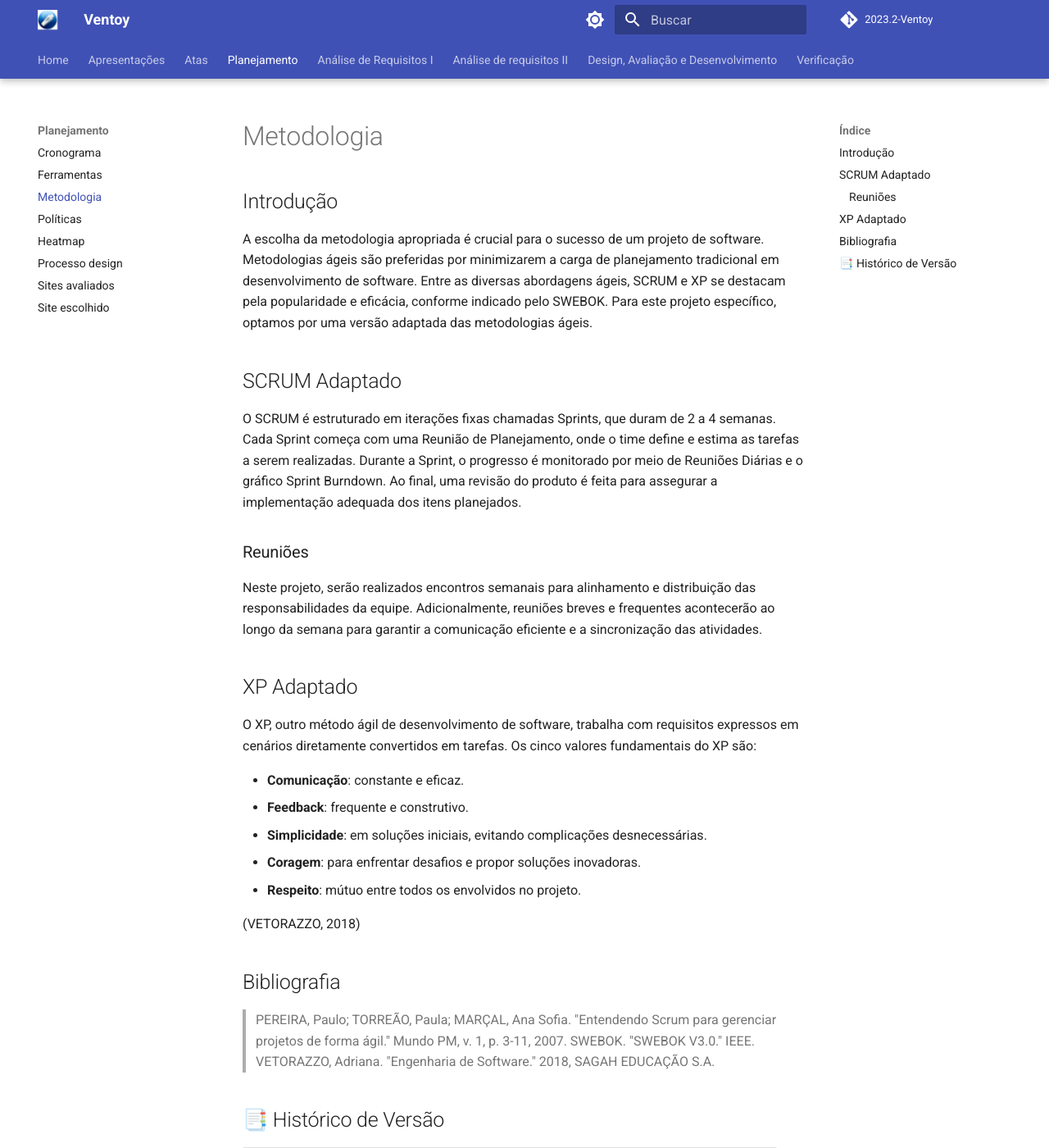
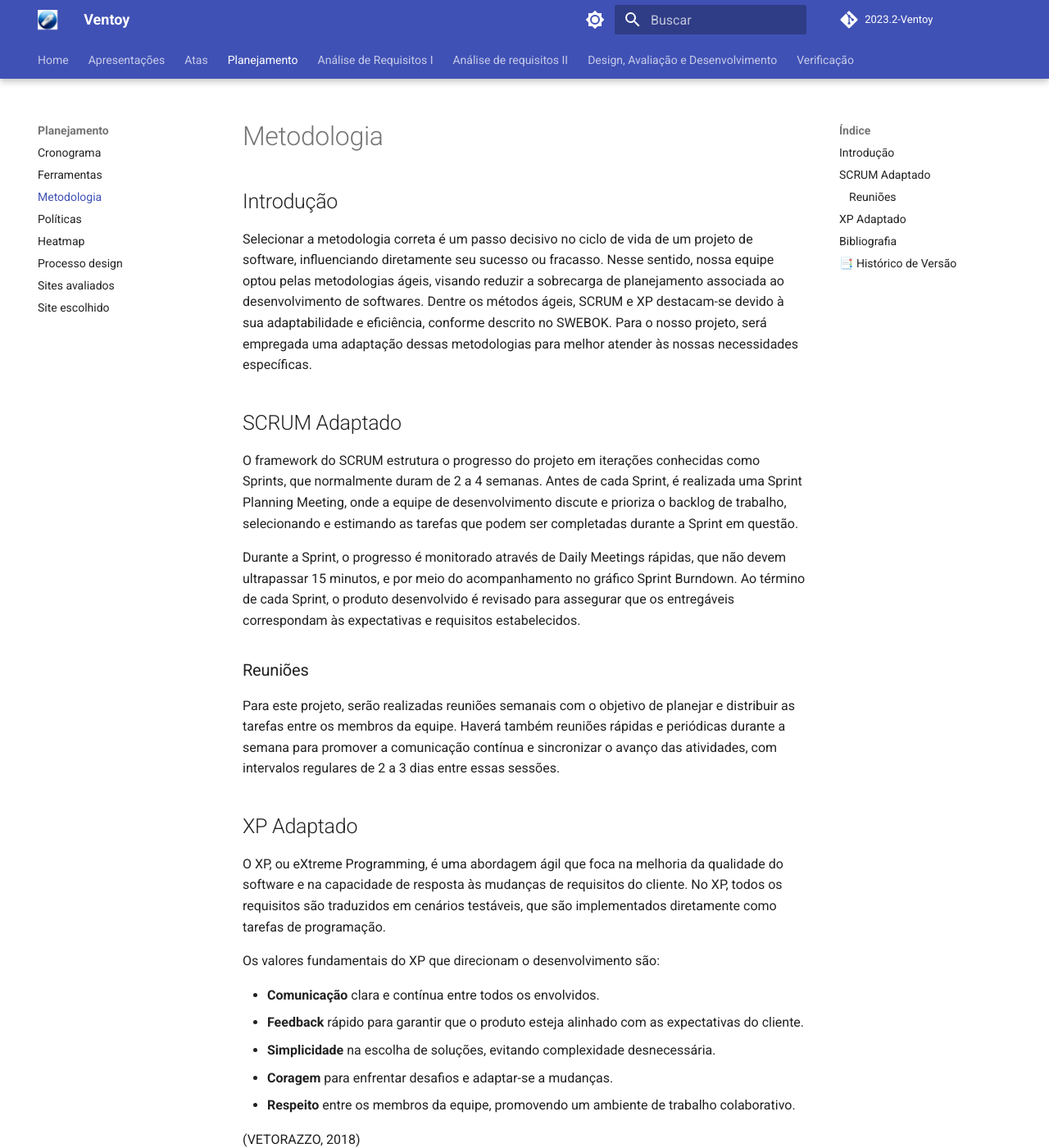
Before and after one commit to Interacao-Humano-Computador/2023.2-Ventoy, an MkDocs documentation site: the page built from docs/planejamento/metodologia.md, in a window 1280 px wide and 1400 px high. Shown: the whole window at 82% size. Built offline with MkDocs 1.6.1 and Material for MkDocs 9.7.7, drawn with Linux system fonts in a browser that asks for light colours; comment, search, counter and statistics services are not loaded; some of the changed text lies outside the part shown.

Commit message:
Update metodologia.md

```diff
--- a/docs/planejamento/metodologia.md
+++ b/docs/planejamento/metodologia.md
@@ -2,32 +2,36 @@
 
 ## Introdução
 
-A escolha da metodologia apropriada é crucial para o sucesso de um projeto de software. Metodologias ágeis são preferidas por minimizarem a carga de planejamento tradicional em desenvolvimento de software. Entre as diversas abordagens ágeis, SCRUM e XP se destacam pela popularidade e eficácia, conforme indicado pelo SWEBOK. Para este projeto específico, optamos por uma versão adaptada das metodologias ágeis.
+Selecionar a metodologia correta é um passo decisivo no ciclo de vida de um projeto de software, influenciando diretamente seu sucesso ou fracasso. Nesse sentido, nossa equipe optou pelas metodologias ágeis, visando reduzir a sobrecarga de planejamento associada ao desenvolvimento de softwares. Dentre os métodos ágeis, SCRUM e XP destacam-se devido à sua adaptabilidade e eficiência, conforme descrito no SWEBOK. Para o nosso projeto, será empregada uma adaptação dessas metodologias para melhor atender às nossas necessidades específicas.
 
 ## SCRUM Adaptado
 
-O SCRUM é estruturado em iterações fixas chamadas Sprints, que duram de 2 a 4 semanas. Cada Sprint começa com uma Reunião de Planejamento, onde o time define e estima as tarefas a serem realizadas. Durante a Sprint, o progresso é monitorado por meio de Reuniões Diárias e o gráfico Sprint Burndown. Ao final, uma revisão do produto é feita para assegurar a implementação adequada dos itens planejados.
+O framework do SCRUM estrutura o progresso do projeto em iterações conhecidas como Sprints, que normalmente duram de 2 a 4 semanas. Antes de cada Sprint, é realizada uma Sprint Planning Meeting, onde a equipe de desenvolvimento discute e prioriza o backlog de trabalho, selecionando e estimando as tarefas que podem ser completadas durante a Sprint em questão.
+
+Durante a Sprint, o progresso é monitorado através de Daily Meetings rápidas, que não devem ultrapassar 15 minutos, e por meio do acompanhamento no gráfico Sprint Burndown. Ao término de cada Sprint, o produto desenvolvido é revisado para assegurar que os entregáveis correspondam às expectativas e requisitos estabelecidos.
 
 ### Reuniões
 
-Neste projeto, serão realizados encontros semanais para alinhamento e distribuição das responsabilidades da equipe. Adicionalmente, reuniões breves e frequentes acontecerão ao longo da semana para garantir a comunicação eficiente e a sincronização das atividades.
+Para este projeto, serão realizadas reuniões semanais com o objetivo de planejar e distribuir as tarefas entre os membros da equipe. Haverá também reuniões rápidas e periódicas durante a semana para promover a comunicação contínua e sincronizar o avanço das atividades, com intervalos regulares de 2 a 3 dias entre essas sessões.
 
 ## XP Adaptado
 
-O XP, outro método ágil de desenvolvimento de software, trabalha com requisitos expressos em cenários diretamente convertidos em tarefas. Os cinco valores fundamentais do XP são:
+O XP, ou eXtreme Programming, é uma abordagem ágil que foca na melhoria da qualidade do software e na capacidade de resposta às mudanças de requisitos do cliente. No XP, todos os requisitos são traduzidos em cenários testáveis, que são implementados diretamente como tarefas de programação.
 
-- **Comunicação**: constante e eficaz.
-- **Feedback**: frequente e construtivo.
-- **Simplicidade**: em soluções iniciais, evitando complicações desnecessárias.
-- **Coragem**: para enfrentar desafios e propor soluções inovadoras.
-- **Respeito**: mútuo entre todos os envolvidos no projeto.
+Os valores fundamentais do XP que direcionam o desenvolvimento são:
+
+- **Comunicação** clara e contínua entre todos os envolvidos.
+- **Feedback** rápido para garantir que o produto esteja alinhado com as expectativas do cliente.
+- **Simplicidade** na escolha de soluções, evitando complexidade desnecessária.
+- **Coragem** para enfrentar desafios e adaptar-se a mudanças.
+- **Respeito** entre os membros da equipe, promovendo um ambiente de trabalho colaborativo.
 
 (VETORAZZO, 2018)
 
 ## Bibliografia
-> PEREIRA, Paulo; TORREÃO, Paula; MARÇAL, Ana Sofia. "Entendendo Scrum para gerenciar projetos de forma ágil." Mundo PM, v. 1, p. 3-11, 2007.
-> SWEBOK. "SWEBOK V3.0." IEEE.
-> VETORAZZO, Adriana. "Engenharia de Software." 2018, SAGAH EDUCAÇÃO S.A.
+- PEREIRA, Paulo; TORREÃO, Paula; MARÇAL, Ana Sofia. "Entendendo Scrum para gerenciar projetos de forma ágil." Mundo PM, v. 1, p. 3-11, 2007.
+- SWEBOK. "SWEBOK V3.0." IEEE.
+- VETORAZZO, Adriana. "Engenharia de Software." 2018, SAGAH EDUCAÇÃO S.A.
 
 ## 📑 Histórico de Versão
 
```
